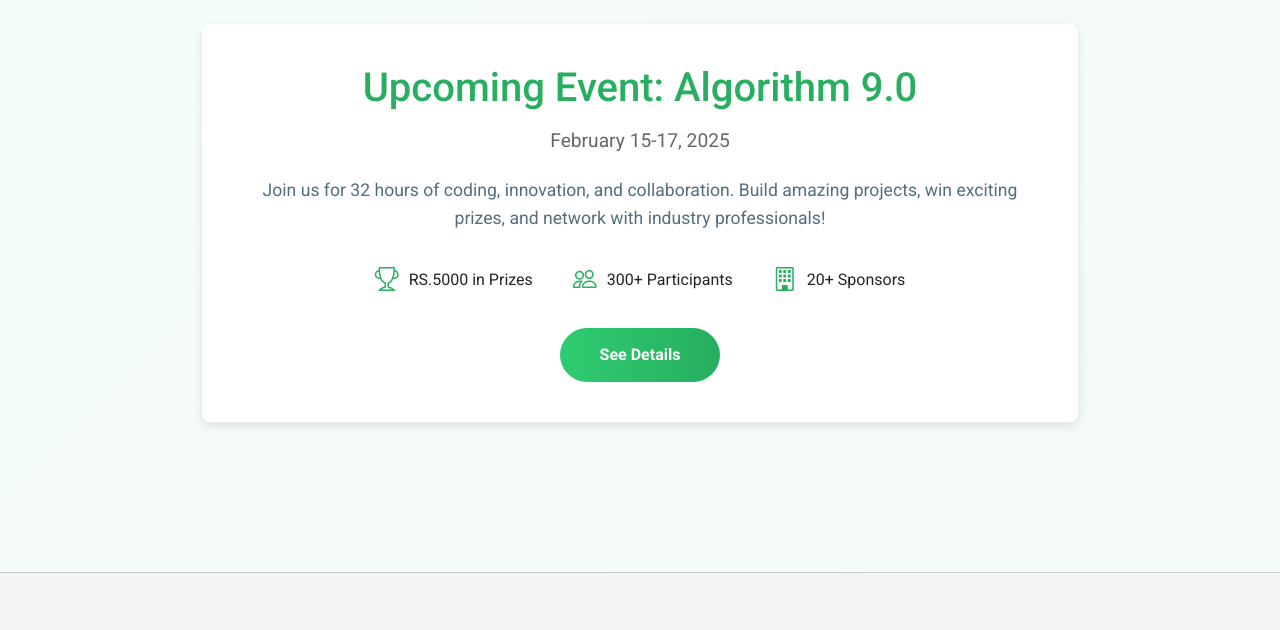
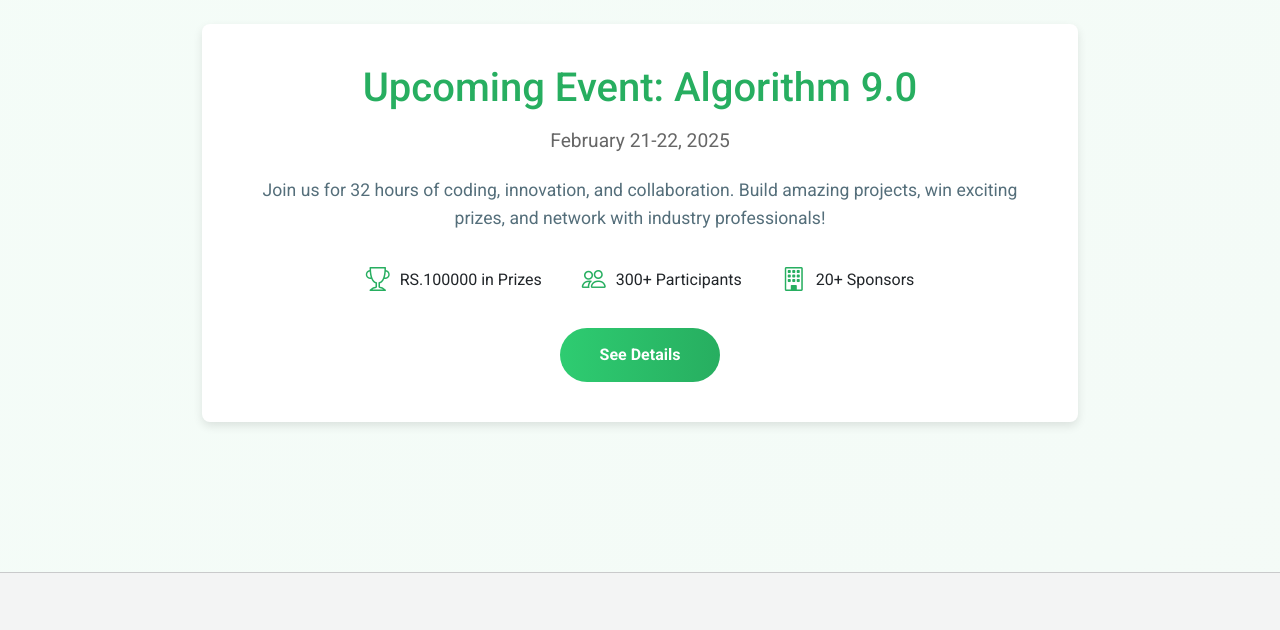
Before and after one commit to CodeByMoin/pc-club, a plain HTML site: page about.html in a window 1280 px wide. Shown: the part 3560-4190 px from the top of the page. Drawn offline with nearby package versions, Linux system fonts and the light colour scheme.

Commit message:
Update about.html

```diff
--- a/about.html
+++ b/about.html
@@ -252,7 +252,7 @@
         <div class="event-card">
           <div class="event-content">
             <h2>Upcoming Event: Algorithm 9.0</h2>
-            <p class="event-date">February 15-17, 2025</p>
+            <p class="event-date">February 21-22, 2025</p>
             <p class="event-description">
               Join us for 32 hours of coding, innovation, and collaboration.
               Build amazing projects, win exciting prizes, and network with
@@ -261,7 +261,7 @@
             <div class="event-highlights">
               <div class="highlight-item">
                 <i class="bi bi-trophy"></i>
-                <span>RS.5000 in Prizes</span>
+                <span>RS.100000 in Prizes</span>
               </div>
               <div class="highlight-item">
                 <i class="bi bi-people"></i>
```
